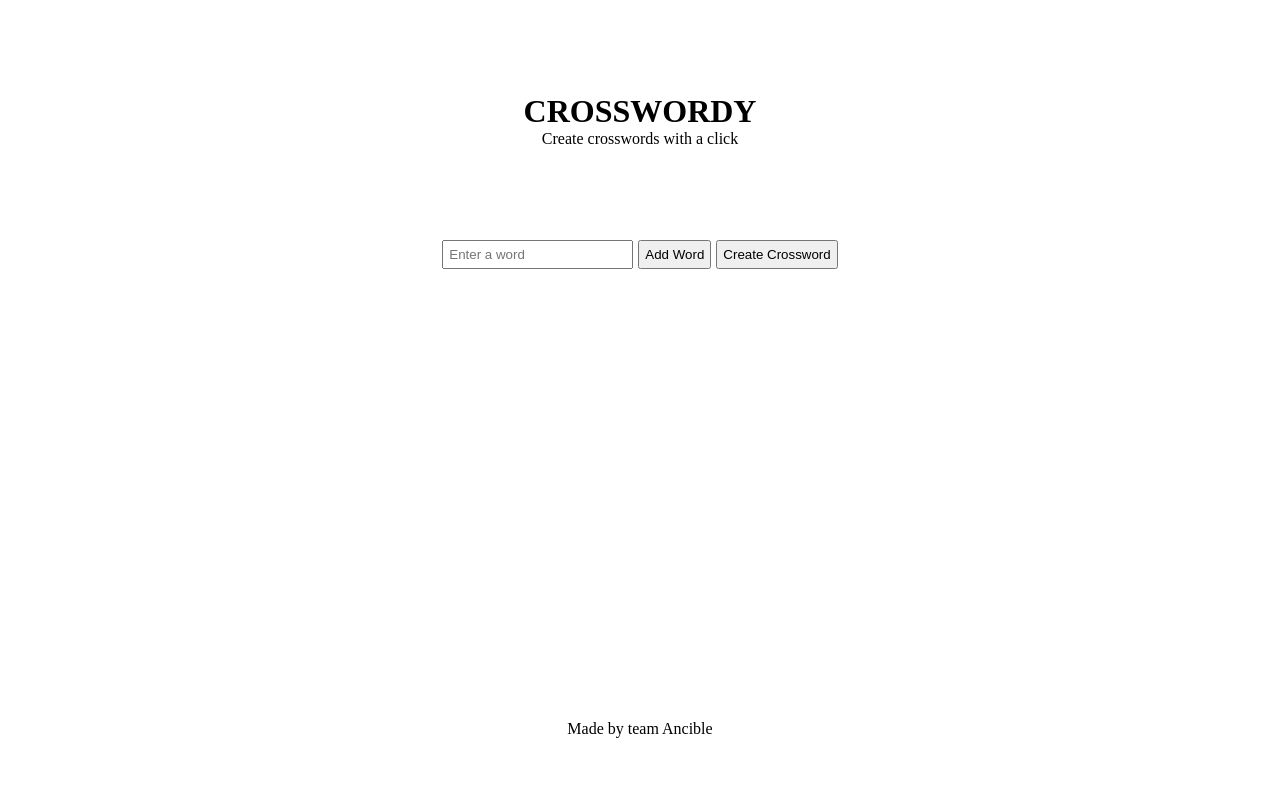
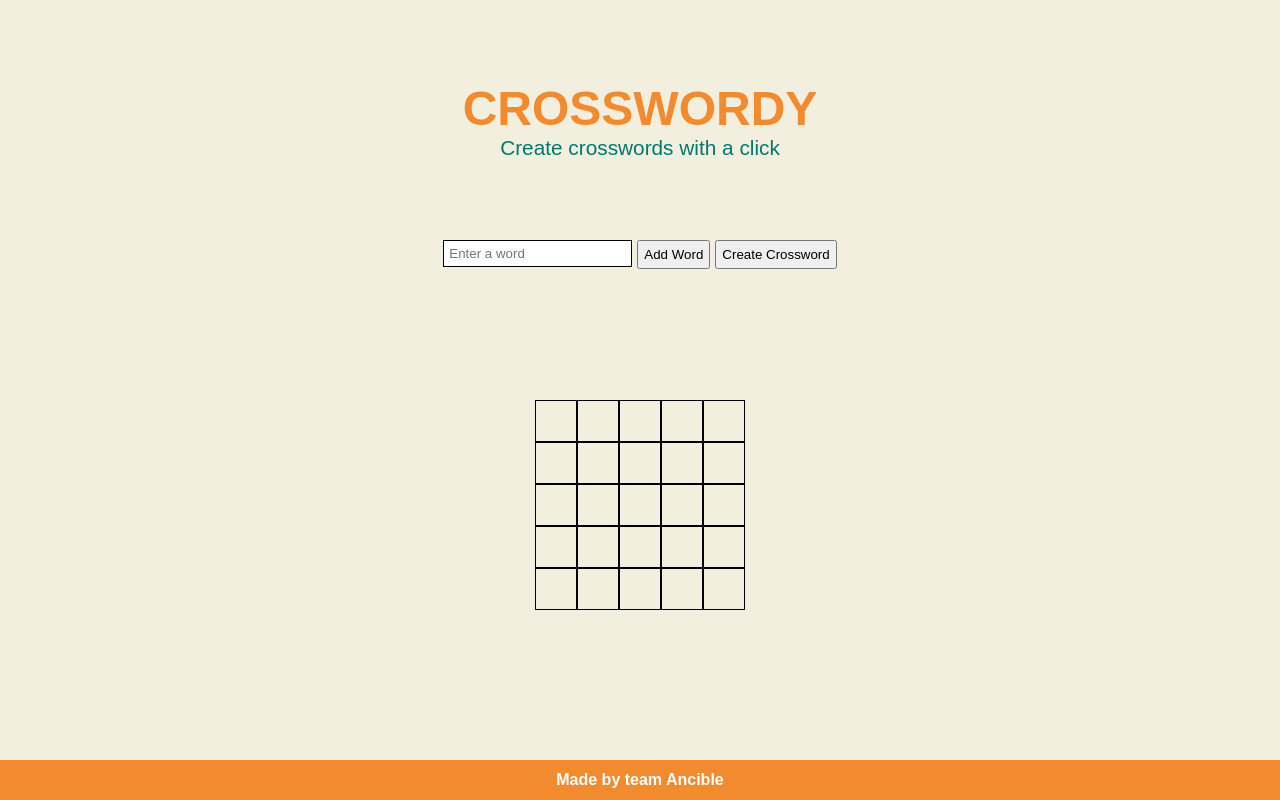
Before and after one commit to anmol-gh/crossword, a React (Create React App) app in the folder frontend/: page / in a window 1280 px wide. Built offline with nearby package versions, Linux system fonts and the light colour scheme.

Commit message:
improved css

```diff
--- a/frontend/src/App.js
+++ b/frontend/src/App.js
@@ -9,7 +9,7 @@ function App() {
     <>
       <Header />
       <Body />
-      {/* <Crossword /> */}
+      <Crossword />
       <Footer />
     </>
   )
--- a/frontend/src/components/Body/Body.css
+++ b/frontend/src/components/Body/Body.css
@@ -1,5 +1,5 @@
 .body-container {
-	height: 60vh;
+	height: 20vh;
 	display: flex;
 	justify-content: flex-start;
 	align-items: center;
@@ -16,17 +16,40 @@
 
 .body-input {
 	padding: 5px;
+	border: 1px solid black;
 }
+
+.body-input:focus {
+	outline: none;
+	border: 1px solid #ff7700;
+}
+
 .body-btn {
 	cursor: pointer;
 	margin-left: 5px;
 	padding: 5px;
 }
 
+.body-btn:hover {
+	border-radius: 2px;
+	background-color: #ff7700;
+	color: white;
+	border: 2px solid #00796d;
+	transition: 0.1s;
+}
+
 .body-btn-create {
 	cursor: pointer;
 	margin-left: 5px;
 	padding: 5px;
+}
+
+.body-btn-create:hover {
+	border-radius: 2px;
+	border: 2px solid #00796d;
+	background-color: #ff7700;
+	color: white;
+	transition: 0.1s;
 }
 
 .body-words {
--- a/frontend/src/components/Body/Body.jsx
+++ b/frontend/src/components/Body/Body.jsx
@@ -43,6 +43,7 @@ const Body = () => {
 		}
 	};
 
+	// Function that triggers when Enter Key is pressed
 	const keyPress = (event) => {
 		console.log(event.key);
 		if (event.key === "Enter") {
--- a/frontend/src/components/Crossword/Crossword.css
+++ b/frontend/src/components/Crossword/Crossword.css
@@ -0,0 +1,12 @@
+.crossword-container {
+	display: flex;
+	flex-direction: row;
+	justify-content: center;
+	width: 100vw;
+	height : 45vh;
+}
+
+.column {
+	border: 1px solid black;
+	padding: 20px;
+}
--- a/frontend/src/components/Crossword/Crossword.jsx
+++ b/frontend/src/components/Crossword/Crossword.jsx
@@ -1,70 +1,44 @@
-import React, { useState, useEffect } from "react";
-
+import React from "react";
+import "./Crossword.css"
 const Crossword = () => {
-	const [grid, setGrid] = useState([]);
-	const names = ["Alice", "Bob", "Charlie", "David", "Emily"]; // Add more names as needed
-
-	useEffect(() => {
-		// Generate the grid with random placement of names
-		const randomGrid = Array(10)
-			.fill(null)
-			.map(() => Array(10).fill(""));
-
-		const placedNames = [];
-		for (const name of names) {
-			const horizontal = Math.random() < 0.5;
-			const startRow = Math.floor(Math.random() * 10);
-			const startCol = Math.floor(Math.random() * (10 - name.length));
-
-			if (
-				canPlaceName(randomGrid, name, startRow, startCol, horizontal) &&
-				!placedNames.includes(name)
-			) {
-				placeName(randomGrid, name, startRow, startCol, horizontal);
-				placedNames.push(name);
-			}
-		}
-
-		setGrid(randomGrid);
-	}, []);
-
-	const canPlaceName = (grid, name, row, col, horizontal) => {
-		if (horizontal) {
-			for (let i = 0; i < name.length; i++) {
-				if (grid[row][col + i] !== "") return false;
-			}
-			return true;
-		} else {
-			for (let i = 0; i < name.length; i++) {
-				if (grid[row + i][col] !== "") return false;
-			}
-			return true;
-		}
-	};
-
-	const placeName = (grid, name, row, col, horizontal) => {
-		if (horizontal) {
-			for (let i = 0; i < name.length; i++) {
-				grid[row][col + i] = name[i];
-			}
-		} else {
-			for (let i = 0; i < name.length; i++) {
-				grid[row + i][col] = name[i];
-			}
-		}
-	};
 
 	return (
-		<div className='crossword-grid'>
-			{grid.map((row, rowIndex) => (
-				<div key={rowIndex} className='row'>
-					{row.map((cell, colIndex) => (
-						<div key={colIndex} className='cell'>
-							{cell}
-						</div>
-					))}
-				</div>
-			))}
+		<div className="crossword-container">
+			<div className='row'>
+				<div className='column'></div>
+				<div className='column'></div>
+				<div className='column'></div>
+				<div className='column'></div>
+				<div className='column'></div>
+			</div>
+			<div className='row'>
+				<div className='column'></div>
+				<div className='column'></div>
+				<div className='column'></div>
+				<div className='column'></div>
+				<div className='column'></div>
+			</div>
+			<div className='row'>
+				<div className='column'></div>
+				<div className='column'></div>
+				<div className='column'></div>
+				<div className='column'></div>
+				<div className='column'></div>
+			</div>
+			<div className='row'>
+				<div className='column'></div>
+				<div className='column'></div>
+				<div className='column'></div>
+				<div className='column'></div>
+				<div className='column'></div>
+			</div>
+			<div className='row'>
+				<div className='column'></div>
+				<div className='column'></div>
+				<div className='column'></div>
+				<div className='column'></div>
+				<div className='column'></div>
+			</div>
 		</div>
 	);
 };
--- a/frontend/src/components/Footer/Footer.css
+++ b/frontend/src/components/Footer/Footer.css
@@ -1,6 +1,10 @@
 .footer {
-    width: 100%;
-    height: 10vh;
-    display: flex;
-    justify-content: center;
+	width: 100%;
+	height: 5vh;
+	display: flex;
+	justify-content: center;
+	align-items: center;
+	color: white;
+	font-weight: 600;
+	background-color: #f28a2e;
 }
--- a/frontend/src/components/Header/Header.css
+++ b/frontend/src/components/Header/Header.css
@@ -6,3 +6,16 @@
 	flex-direction: column;
 	align-items: center;
 }
+
+.header-heading {
+	font-size: 3rem;
+	font-weight: 800;
+	color: #f28a2e;
+}
+
+.header-paragraph {
+	font-size: 1.3rem;
+	color: #00796d;
+	font-weight: 400;
+	text-align: center;
+}
--- a/frontend/src/components/Header/Header.jsx
+++ b/frontend/src/components/Header/Header.jsx
@@ -3,8 +3,8 @@ import "./Header.css";
 const Body = () => {
 	return (
 		<div className='header-container'>
-			<h1>CROSSWORDY</h1>
-			<p>Create crosswords with a click </p>
+			<h1 className='header-heading'>CROSSWORDY</h1>
+			<p className='header-paragraph'>Create crosswords with a click </p>
 		</div>
 	);
 };
--- a/frontend/src/index.css
+++ b/frontend/src/index.css
@@ -1,12 +1,14 @@
 * {
-  margin : 0;
-  padding : 0;
+	margin: 0;
+	padding: 0;
 }
 
 #root {
-  width : 100vw;
-  height: 100vh;
-  display: flex;
-  flex-direction: column;
-  font-family: poppins;
+	width: 100vw;
+	height: 100vh;
+	display: flex;
+	flex-direction: column;
+	font-family: Montserrat, sans-serif;
+	background-color: #f2efdf;
+	/* font-family: poppins; */
 }
```
